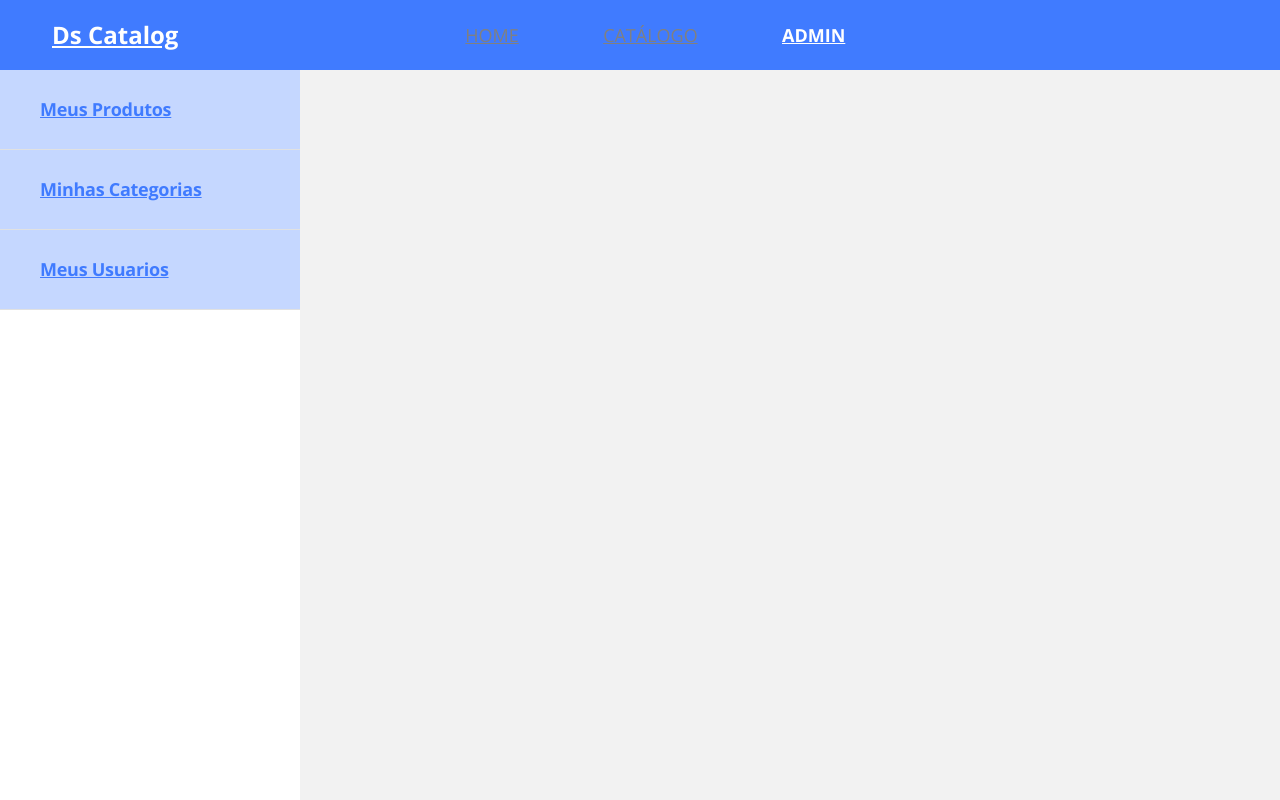
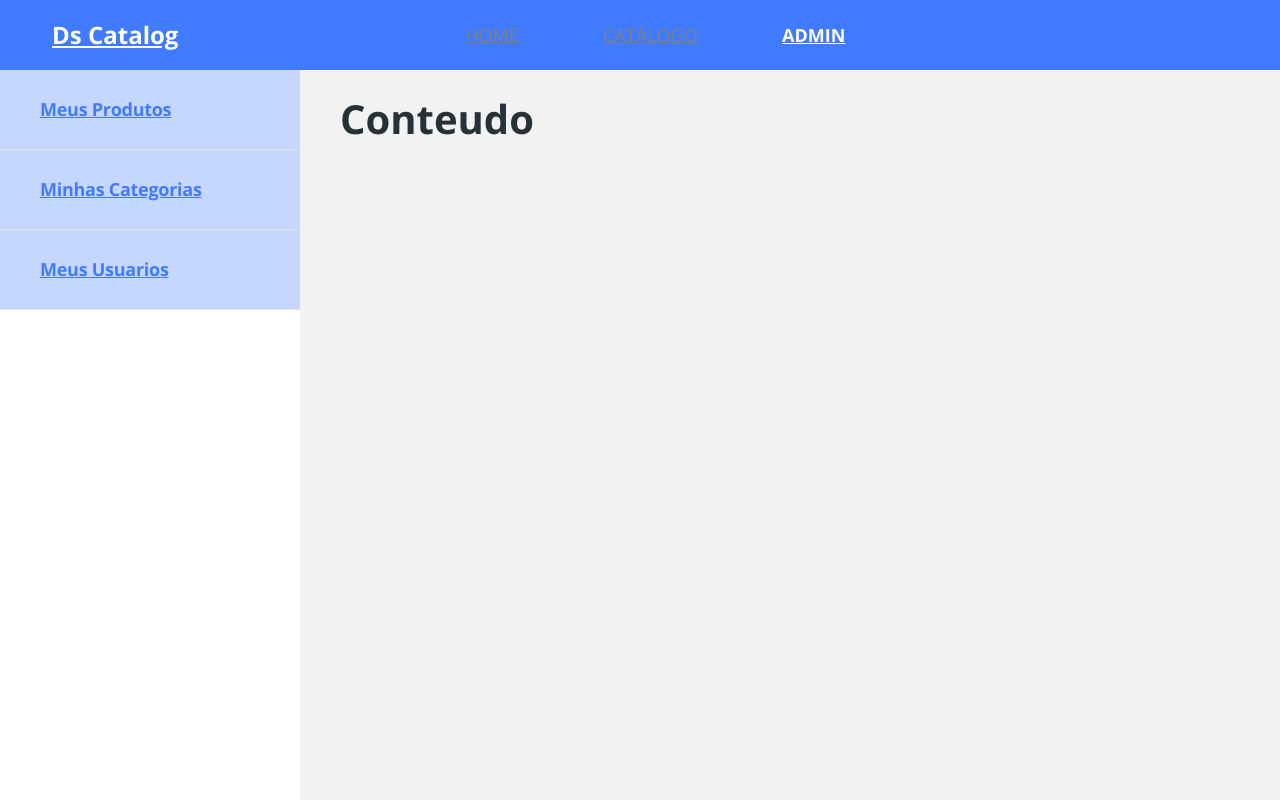
Before and after one commit to RodsSantiago/Projeto-Site-de-Vendas, a React (Create React App) app in the folder front-web/: page /admin in a window 1280 px wide. Built offline with nearby package versions, Linux system fonts and the light colour scheme.

Commit message:
mudancas admin

```diff
--- a/front-web/src/core/pages/Admin/index.tsx
+++ b/front-web/src/core/pages/Admin/index.tsx
@@ -1,9 +1,14 @@
 import React from "react";
 import NavBar from "./components/NavBar";
+import './styles.scss';
 
 const Admin = () => (
-    <div>
+    <div className="admin-container">
         <NavBar/>
+        <div className="admin-content">
+            <h1>Conteudo</h1>
+
+        </div>
     </div>
 
 );
--- /dev/null
+++ b/front-web/src/core/pages/Admin/styles.scss
@@ -0,0 +1,9 @@
+.admin-container {
+    display: flex;
+
+}
+
+.admin-content {
+    padding: 25px 40px 45px 40px;
+
+}
```
